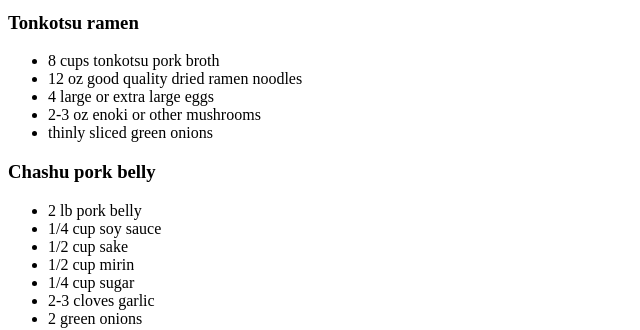
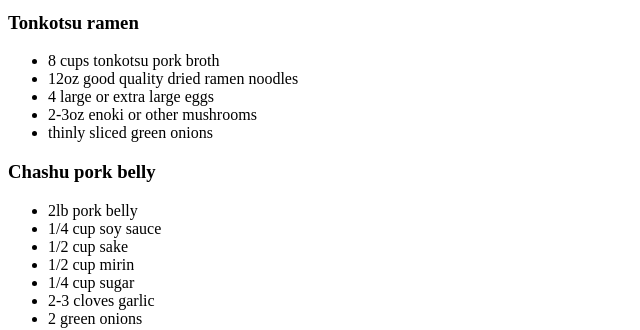
Before and after one commit to froyozoo/odin-recipes, a plain HTML site: page recipes/tonkotsu_ramen.html in a window 1280 px wide. Shown: the part 793-1123 px from the top of the page, 0-640 px from the left. Drawn offline with Linux system fonts and the light colour scheme.

Commit message:
Remove space before weight unit.
This will keep style consistent across pages.

```diff
--- a/recipes/tonkotsu_ramen.html
+++ b/recipes/tonkotsu_ramen.html
@@ -14,14 +14,14 @@
     <h3>Tonkotsu ramen</h3>
     <ul>
         <li>8 cups tonkotsu pork broth</li>
-        <li>12 oz good quality dried ramen noodles</li>
+        <li>12oz good quality dried ramen noodles</li>
         <li>4 large or extra large eggs</li>
-        <li>2-3 oz enoki or other mushrooms</li>
+        <li>2-3oz enoki or other mushrooms</li>
         <li>thinly sliced green onions</li>
     </ul>
     <h3>Chashu pork belly</h3>
     <ul>
-        <li>2 lb pork belly</li>
+        <li>2lb pork belly</li>
         <li>1/4 cup soy sauce</li>
         <li>1/2 cup sake</li>
         <li>1/2 cup mirin</li>
```
